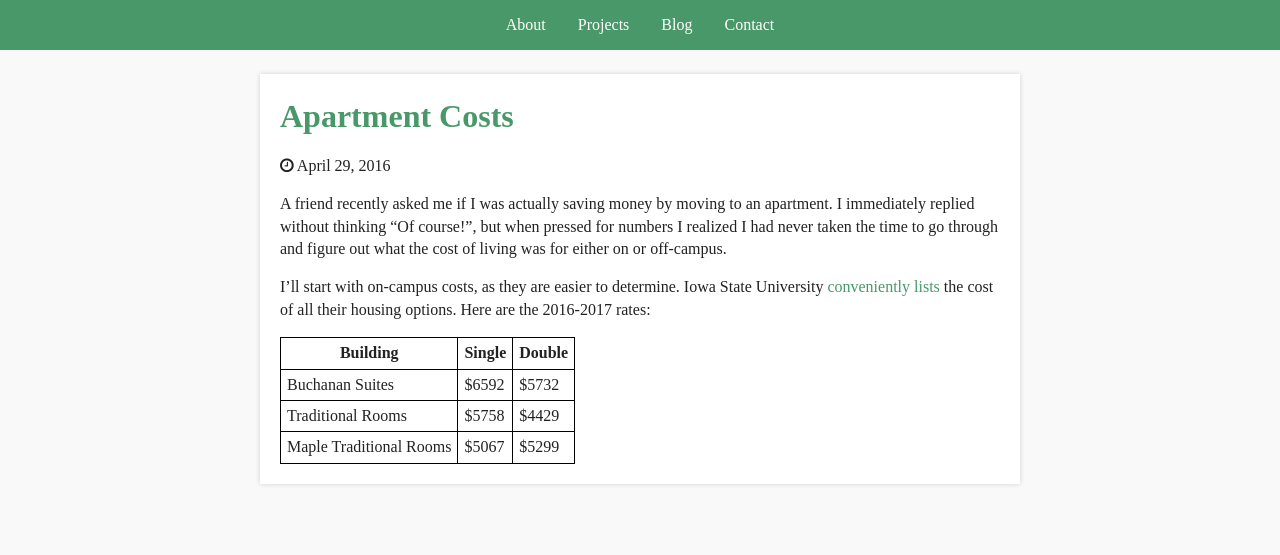
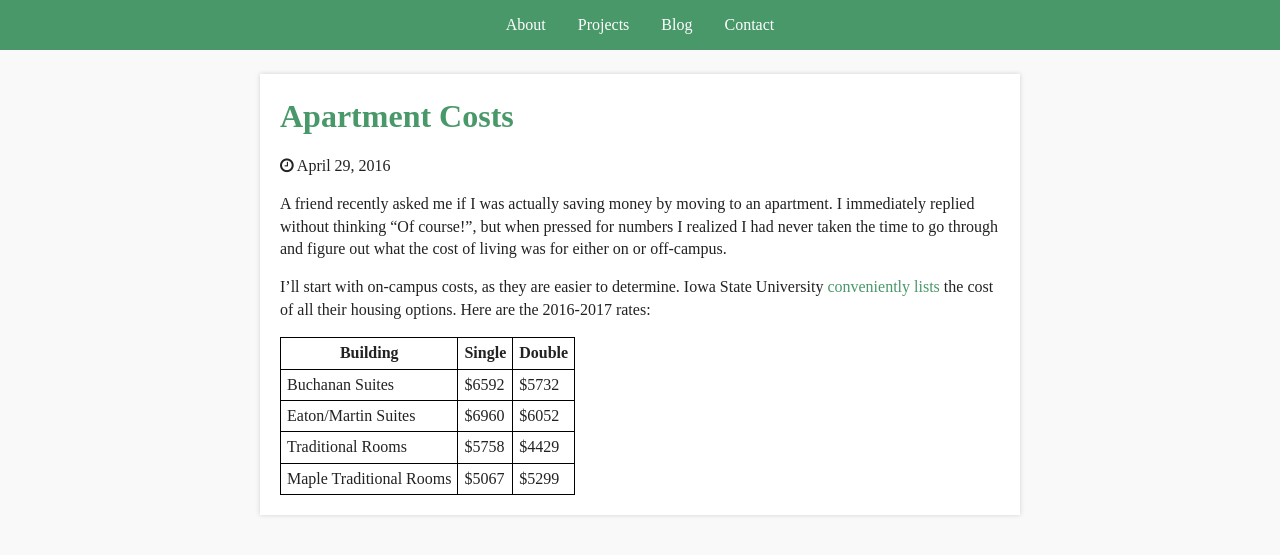
Before and after one commit to adamhammes/old-site, a Jekyll site: the page built from blog/_posts/2016-04-29-Apartment-Costs.md, in a window 1280 px wide. Shown: the top 555 px of the page. Built offline with Jekyll 4.4.1, drawn with Linux system fonts in a browser that asks for light colours; nearby versions of some CDN libraries.

Commit message:
Add Eaton/Martin Suites row

```diff
--- a/blog/_posts/2016-04-29-Apartment-Costs.md
+++ b/blog/_posts/2016-04-29-Apartment-Costs.md
@@ -15,5 +15,6 @@ Here are the 2016-2017 rates:
 | Building                | Single | Double |
 | ----------------------- | ------ | ------ |
 | Buchanan Suites         | $6592  | $5732  |
+| Eaton/Martin Suites     | $6960  | $6052  |
 | Traditional Rooms       | $5758  | $4429  |
 | Maple Traditional Rooms | $5067  | $5299  |
```
